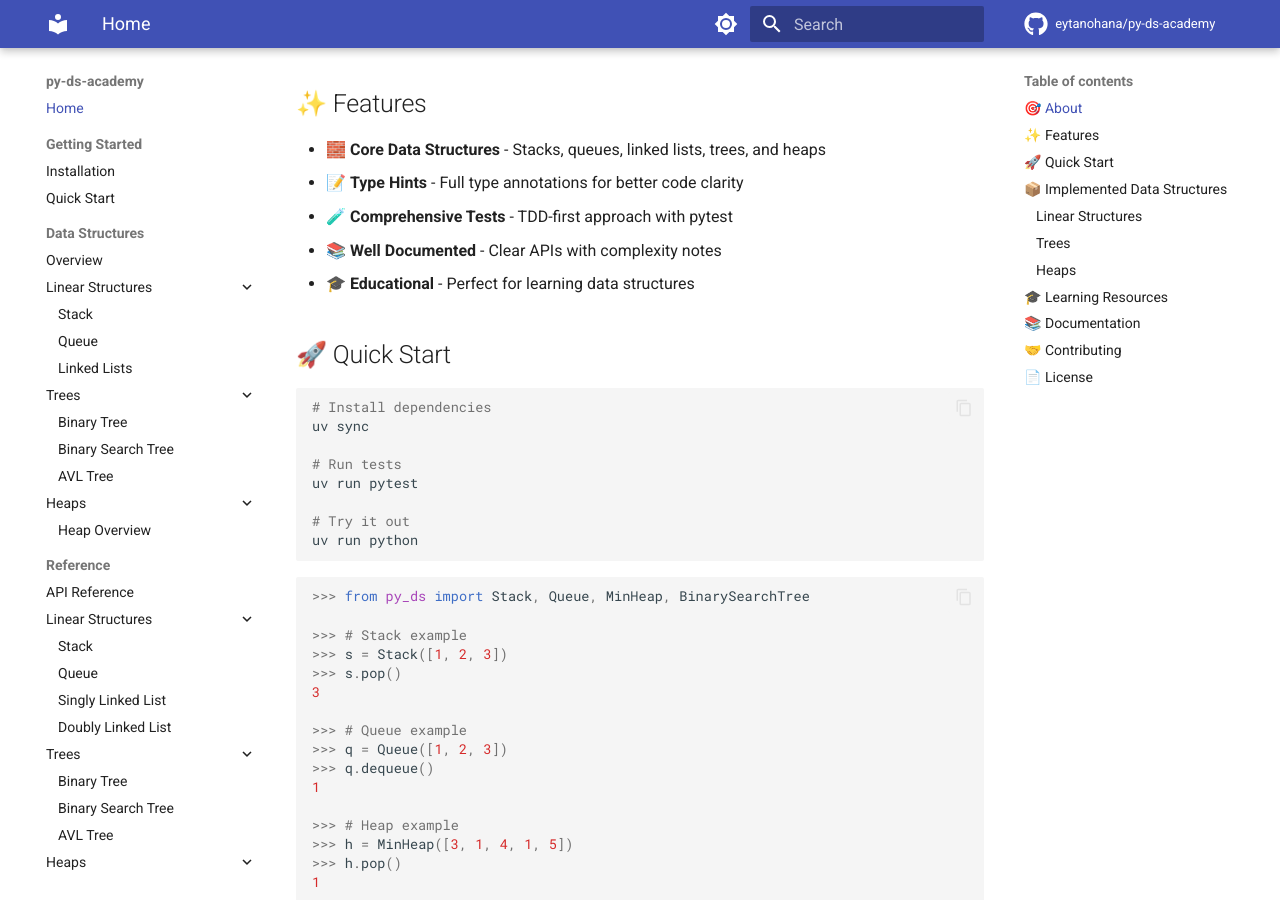
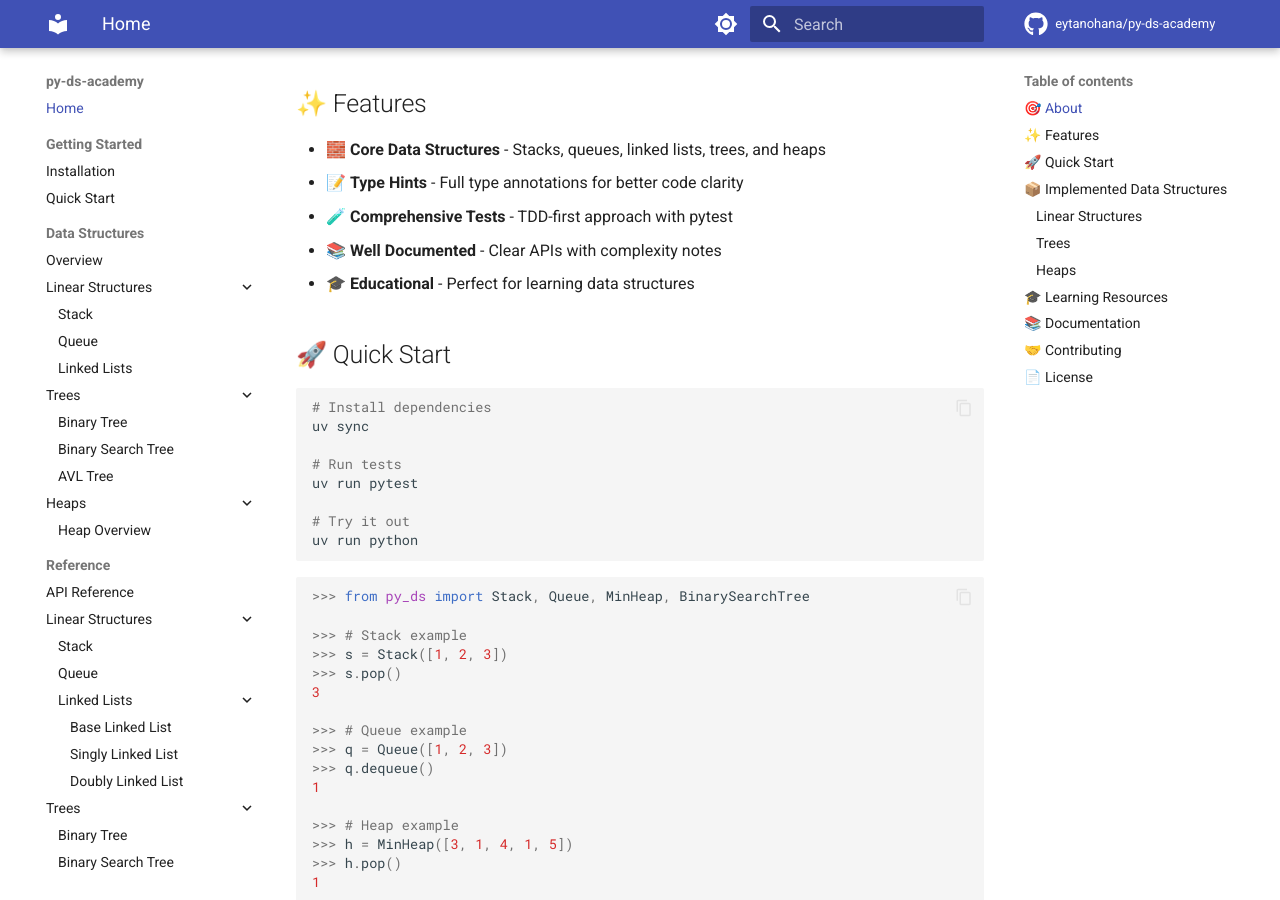
Before and after one commit to eytanohana/py-ds-academy, an MkDocs documentation site: the page built from docs/index.md, in a window 1280 px wide and 900 px high, scrolled down 464 px. Built offline with MkDocs 1.6.1 and Material for MkDocs 9.7.7, drawn with Linux system fonts in a browser that asks for light colours; comment, search, counter and statistics services are not loaded; the version menu is left out.

Commit message:
add base linked list

```diff
--- a/mkdocs.yml
+++ b/mkdocs.yml
@@ -108,8 +108,10 @@ nav:
       - Linear Structures:
           - Stack: reference/stack.md
           - Queue: reference/queue.md
-          - Singly Linked List: reference/singly-linked-list.md
-          - Doubly Linked List: reference/doubly-linked-list.md
+          - Linked Lists:
+            - Base Linked List: reference/linked-list-base.md
+            - Singly Linked List: reference/singly-linked-list.md
+            - Doubly Linked List: reference/doubly-linked-list.md
       - Trees:
           - Binary Tree: reference/binary-tree.md
           - Binary Search Tree: reference/binary-search-tree.md
```
Also changed, not shown: docs/reference/linked-list-base.md (added, +3 -0 lines).
